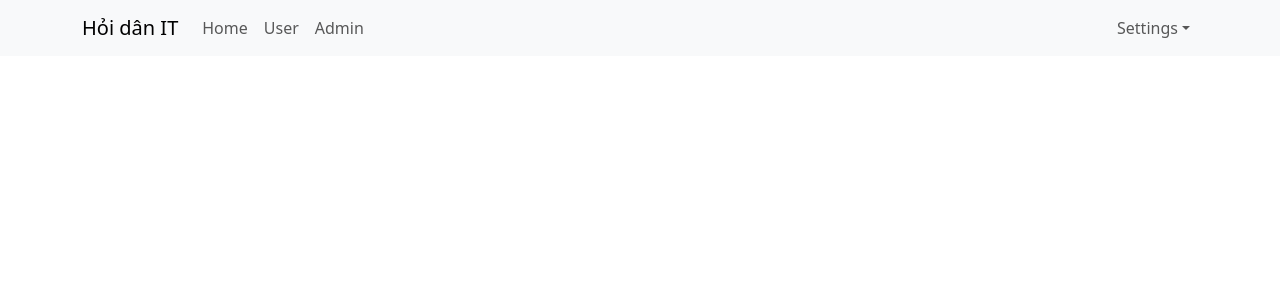
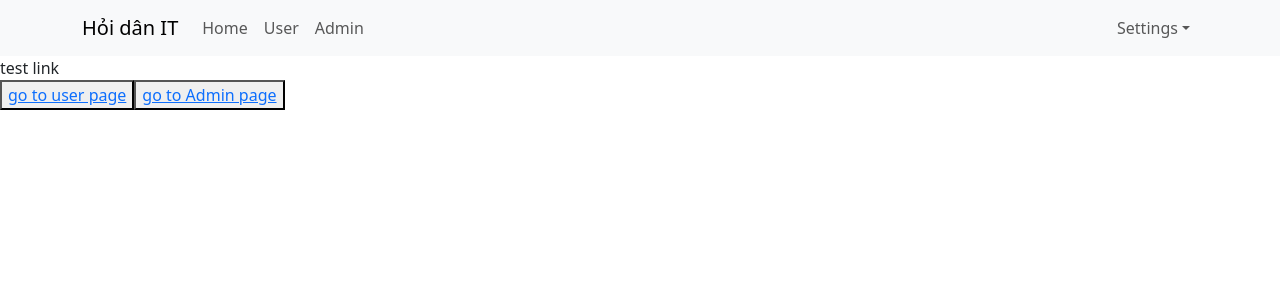
Before and after one commit to minhduong201103/test-demo-react, a React (Create React App) app: page / in a window 1280 px wide. Shown: the top 300 px of the page. Built offline with nearby package versions, Linux system fonts and the light colour scheme.

Commit message:
video 48

```diff
--- a/src/App.js
+++ b/src/App.js
@@ -1,11 +1,23 @@
 import './App.scss';
 import Header from './components/Header/Header';
+import { Link } from "react-router-dom";
 
 const App = () => {
 
   return (
     <div className='app-container'>
       <Header />
+      <div>
+        test link
+        <div>
+          <button>
+            <Link to="/users"> go to user page</Link>
+          </button>
+          <button>
+            <Link to="/admins">go to Admin page</Link>
+          </button>
+        </div>
+      </div>
     </div>
   );
 }
--- /dev/null
+++ b/src/components/Admin/Admin.js
@@ -0,0 +1,6 @@
+const Admin = (props) => {
+    return (
+        <div>admin component</div>
+    )
+}
+export default Admin;
--- a/src/components/Header/header.js
+++ b/src/components/Header/header.js
@@ -2,6 +2,7 @@
 import Nav from 'react-bootstrap/Nav';
 import Navbar from 'react-bootstrap/Navbar';
 import NavDropdown from 'react-bootstrap/NavDropdown';
+import { Link } from "react-router-dom";
 
 const Header = () => {
     return (
@@ -11,9 +12,12 @@
                 <Navbar.Toggle aria-controls="basic-navbar-nav" />
                 <Navbar.Collapse id="basic-navbar-nav">
                     <Nav className="me-auto">
-                        <Nav.Link href="#home">Home</Nav.Link>
-                        <Nav.Link href="#link">User</Nav.Link>
-                        <Nav.Link href="#link">Admin</Nav.Link>
+                        <Link to="/" className='nav-link'> Home</Link>
+                        <Link to="/users" className='nav-link'> User</Link>
+                        <Link to="/admins" className='nav-link'> Admin</Link>
+                        {/* <Nav.Link href="/">Home</Nav.Link>
+                        <Nav.Link href="users">User</Nav.Link>
+                        <Nav.Link href="admins">Admin</Nav.Link> */}
                     </Nav>
                     <Nav>
                         <NavDropdown title="Settings" id="basic-nav-dropdown">
--- /dev/null
+++ b/src/components/User/User.js
@@ -0,0 +1,6 @@
+const User = (props) => {
+    return (
+        <div>user component</div>
+    )
+}
+export default User;
--- a/src/index.js
+++ b/src/index.js
@@ -5,13 +5,24 @@
 import { Provider } from 'react-redux';
 import store from './redux/store';
 import 'bootstrap/dist/css/bootstrap.min.css';
+import {
+  BrowserRouter,
+  Routes,
+  Route
+} from "react-router-dom";
+import User from './components/User/User';
+import Admin from './components/Admin/Admin';
 
 const root = ReactDOM.createRoot(document.getElementById('root'));
 root.render(
   <Provider store={store}>
-
-    <App />
-
+    <BrowserRouter>
+      <Routes>
+        <Route path="/" element={<App />} />
+        <Route path="users" element={<User />} />
+        <Route path="admins" element={<Admin />} />
+      </Routes>
+    </BrowserRouter>
   </Provider >
 );
 
```
